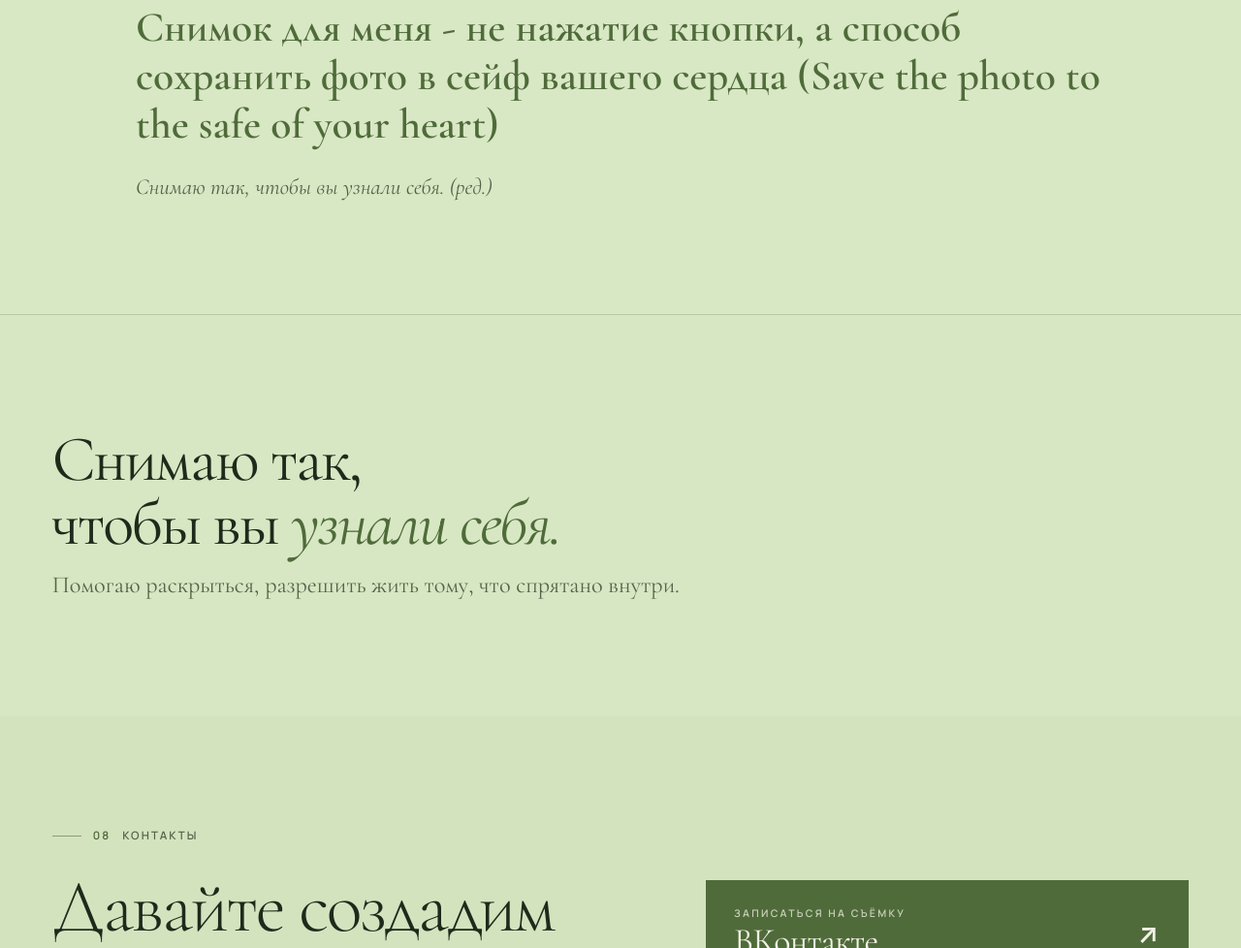
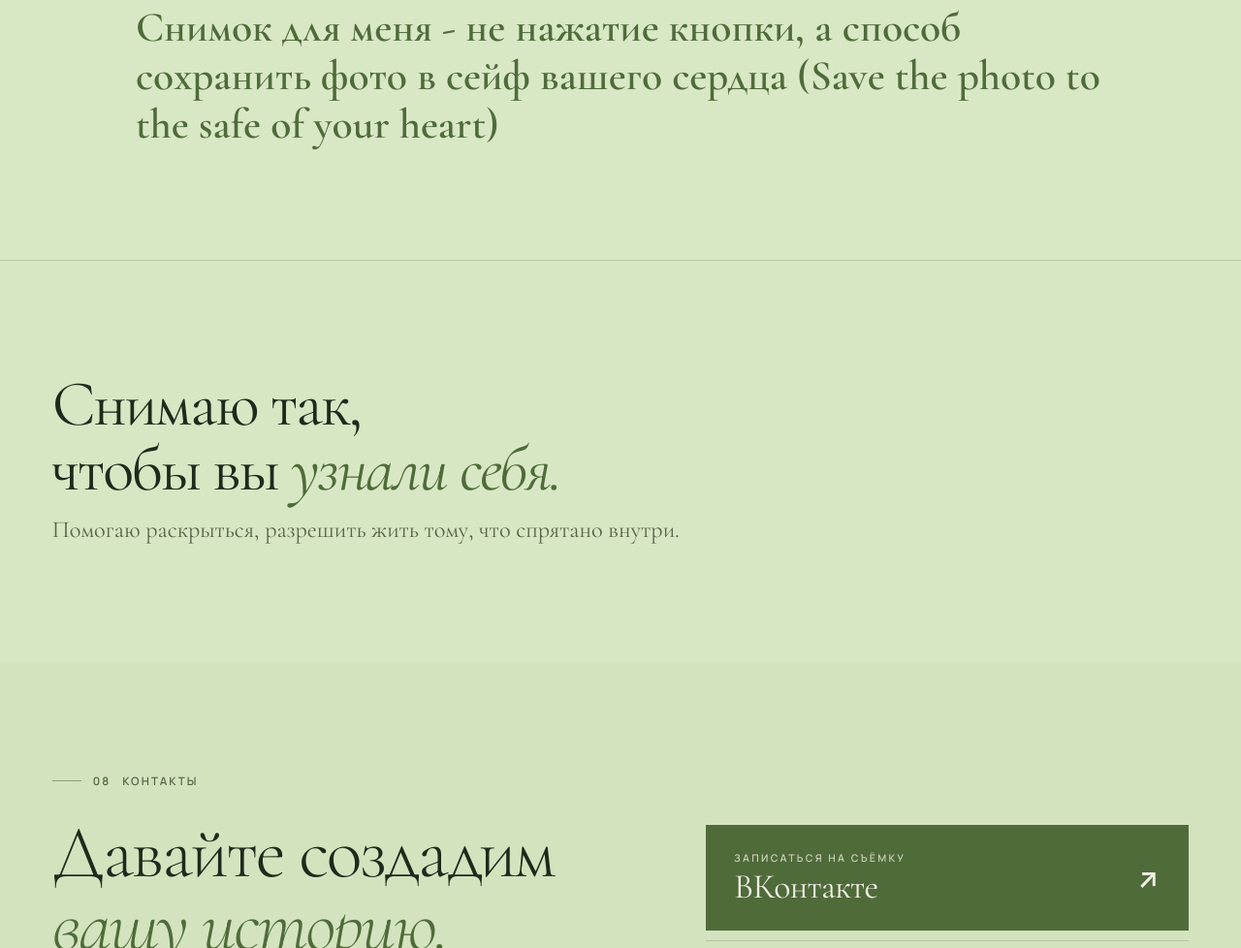
Before and after one commit to Realistiks/photocaseif, a plain HTML site: page about.html in a window 1280 px wide. Shown: the part 1588-2566 px from the top of the page at 97% size. Drawn offline with Linux system fonts and the light colour scheme.

Commit message:
Remove editor note from about story

```diff
--- a/about.html
+++ b/about.html
@@ -91,7 +91,6 @@
         <p class="line">Сегодня это уверенный уровень: работаю с людьми, а не с позами.</p>
         <p class="line">Помогаю раскрыться, разрешить жить тому, что спрятано внутри.</p>
         <p class="about-story__highlight">Снимок для меня - не нажатие кнопки, а способ сохранить фото в сейф вашего сердца (Save the photo to the safe of your heart)</p>
-        <p class="about-story__note">Снимаю так, чтобы вы узнали себя. (ред.)</p>
       </div>
 
 
```
